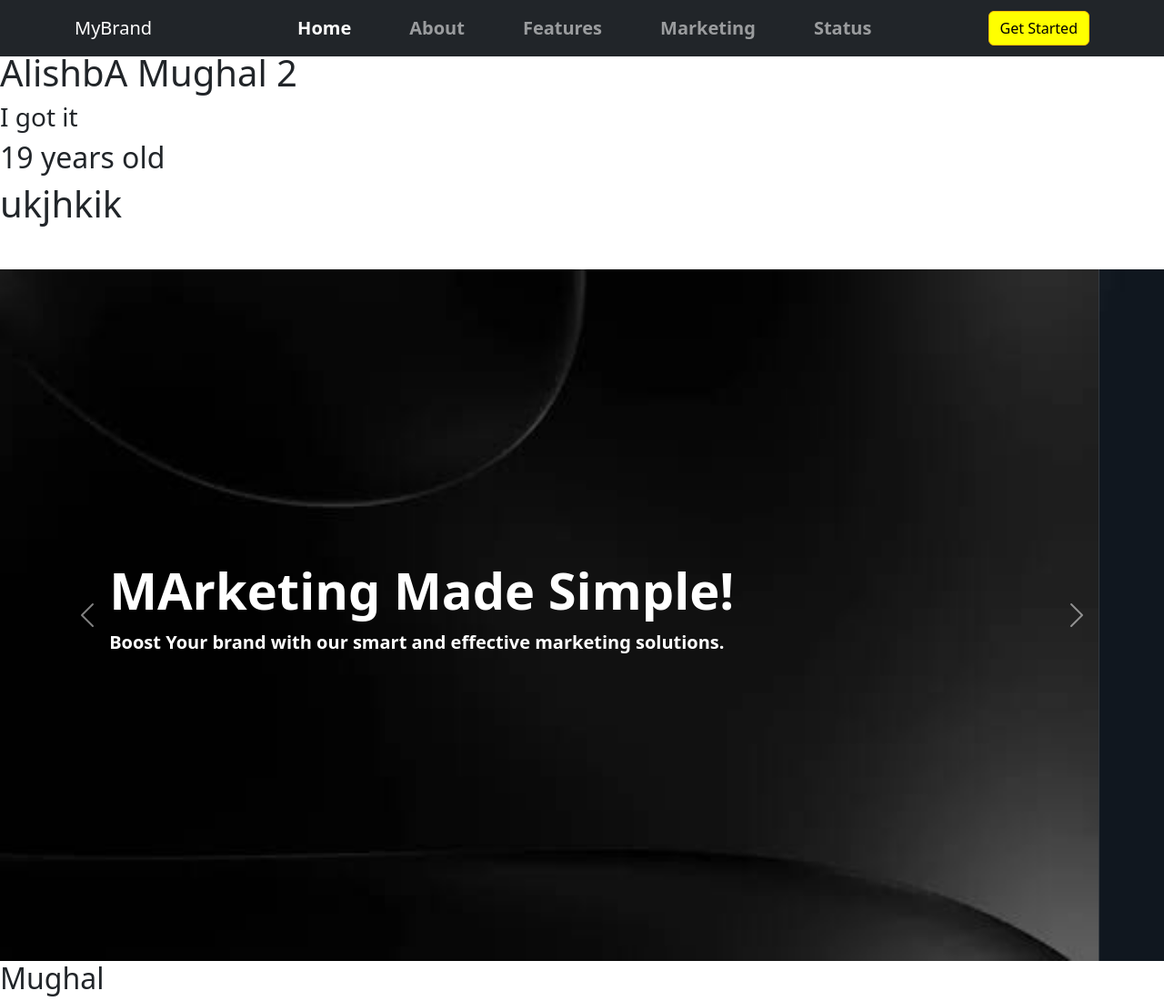
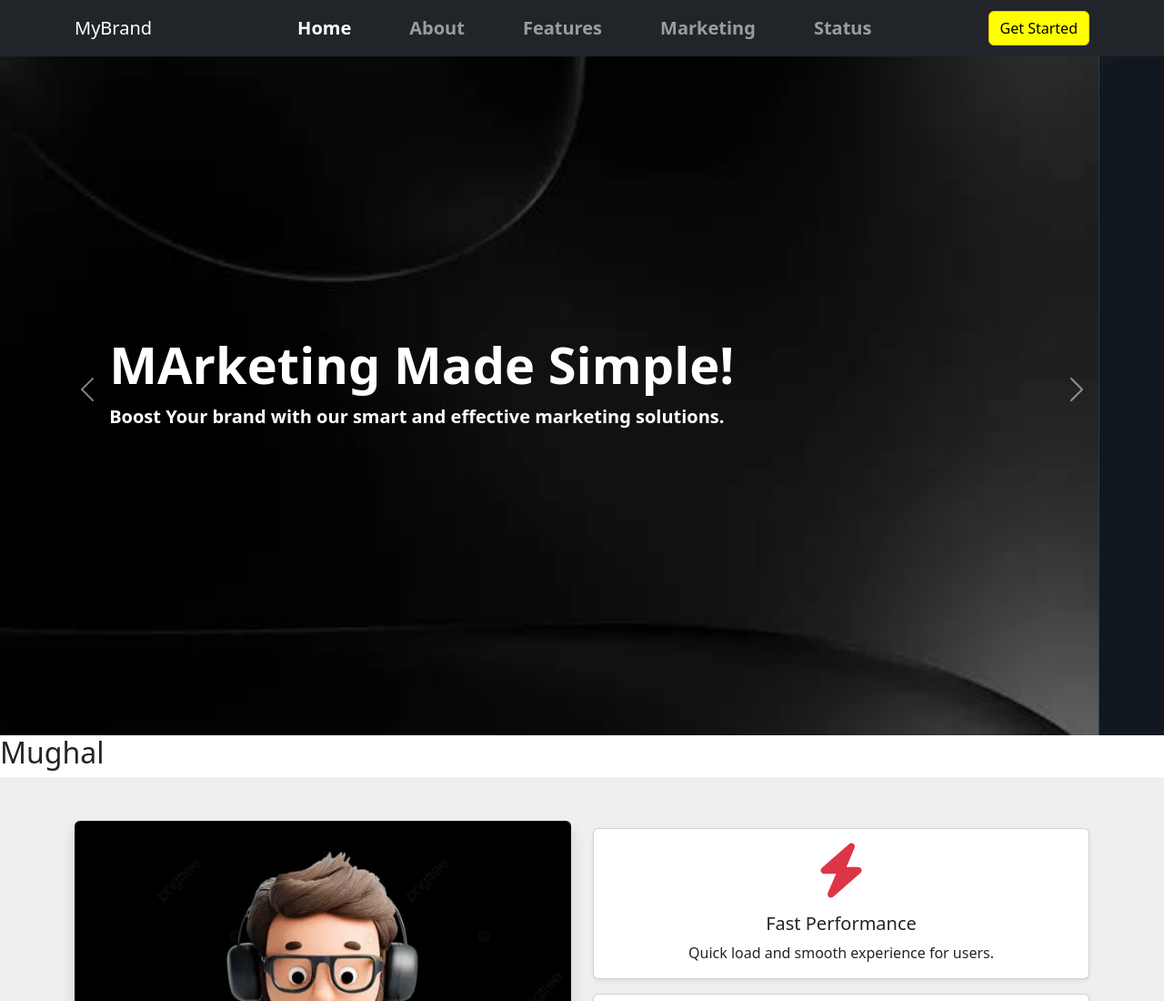
Before and after one commit to mughalalishba/Marketing, a plain HTML site: page index.html in a window 1280 px wide. Shown: the top 1100 px of the page at 91% size. Drawn offline with nearby package versions, Linux system fonts and the light colour scheme.

Commit message:
Update index.html

```diff
--- a/index.html
+++ b/index.html
@@ -27,13 +27,6 @@
 <body>
 
 
-<h1>AlishbA Mughal</h1>
-<h1>AlishbA Mughal 2</h1>
-<h3>I got it</h3>
-
-
-<h2> 19 years old </h2>
-  <h1> ukjhkik</h1>
 
 <!-- NAVBAR-->
 <nav class="navbar navbar-expand-lg navbar-dark bg-dark fixed-top">
```
